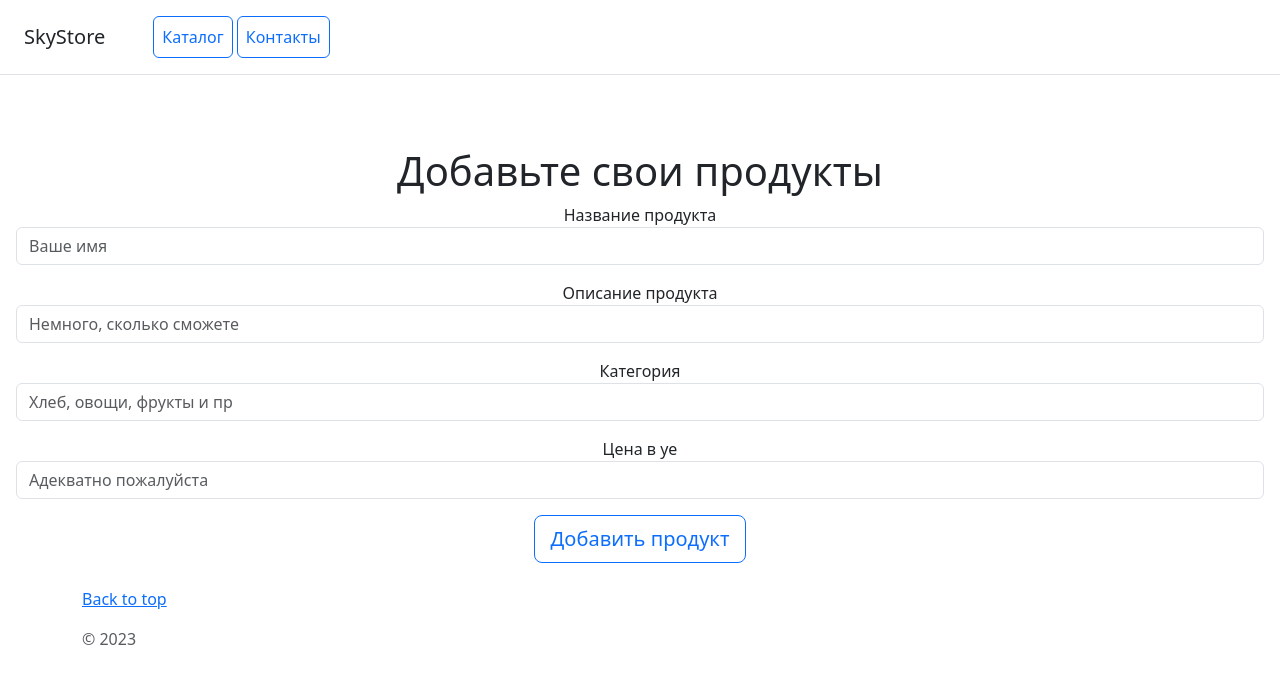
After one commit to Khaidoukova/online_shop, a Django app: template catalog/templates/catalog/add_product.html in a window 1280 px wide. The commit adds this page. Shown: the top 684 px of the page. Run offline with Django 4.2, Linux system fonts and the light colour scheme; the template is opened without the code that fills it, so the values that code supplies are empty; some libraries are stand-ins or nearby versions.

Commit message:
Product information page added

```diff
--- /dev/null
+++ b/catalog/templates/catalog/add_product.html
@@ -0,0 +1,37 @@
+{% extends 'catalog/base.html' %}
+
+{% block content%}
+
+<div class="row text-left">
+
+        <div>
+            <h1>Добавьте свои продукты</h1>
+        </div>
+
+        <form method="post" action="" class="form-floating">
+            {% csrf_token %}
+
+            <div class="mb-3">
+                <label for="name">Название продукта</label>
+                <input type="text" name="name" class="form-control" id="name" placeholder="Ваше имя" required>
+            </div>
+
+            <div class="mb-3">
+                <label for="name">Описание продукта</label>
+                <input type="text" name="description" class="form-control" id="name" placeholder="Немного, сколько сможете" required>
+            </div>
+
+             <div class="mb-3">
+                <label for="name">Категория</label>
+                <input type="text" name="category" class="form-control" id="name" placeholder="Хлеб, овощи, фрукты и пр" required>
+            </div>
+
+             <div class="mb-3">
+                <label for="name">Цена в уе</label>
+                <input type="text" name="price" class="form-control" id="name" placeholder="Адекватно пожалуйста" required>
+            </div>
+
+            <button type="submit" class="btn btn-lg btn-block btn-outline-primary">Добавить продукт</button>
+        </form>
+
+{% endblock %}
--- a/catalog/templates/catalog/base.html
+++ b/catalog/templates/catalog/base.html
@@ -13,6 +13,7 @@
     <nav class="ms-5">
         <a class="p-2 btn btn-outline-primary" href="{% url 'catalog:home' %}">Каталог</a>
         <a class="p-2 btn btn-outline-primary" href="{% url 'catalog:contacts' %}">Контакты</a>
+
 
     </nav>
 </div>
--- a/catalog/templates/catalog/home.html
+++ b/catalog/templates/catalog/home.html
@@ -20,12 +20,13 @@
                     </p>
                     <img src="{% mediapath object.preview %}" />
 
+
                   <div class="d-flex justify-content-between align-items-center">
                     <div class="btn-group">
-                      <button type="button" class="btn btn-sm btn-outline-secondary">View</button>
+                      <a href="{% url 'catalog:product' object.id %}" class="btn btn-primary">Купить</a>
 
                     </div>
-                    <small class="text-muted"></small>
+
                   </div>
                 </div>
               </div>
--- a/catalog/urls.py
+++ b/catalog/urls.py
@@ -3,7 +3,7 @@ from django.urls import path
 from catalog.apps import CatalogConfig
 
 
-from catalog.views import home, contacts, product
+from catalog.views import home, contacts, product, add_product
 
 app_name = CatalogConfig.name
 
@@ -11,4 +11,5 @@ urlpatterns = [
     path('', home, name='home'),
     path('contacts/', contacts, name='contacts'),
     path('product/<int:product_id>/', product, name='product'),
+    path('add_product/', add_product, name='add_product'),
 ]
```
Also changed, not shown: catalog/templates/catalog/contacts.html (+4 -4 lines), catalog/templates/catalog/product.html (+5 -5 lines), catalog/views.py (+17 -8 lines).
